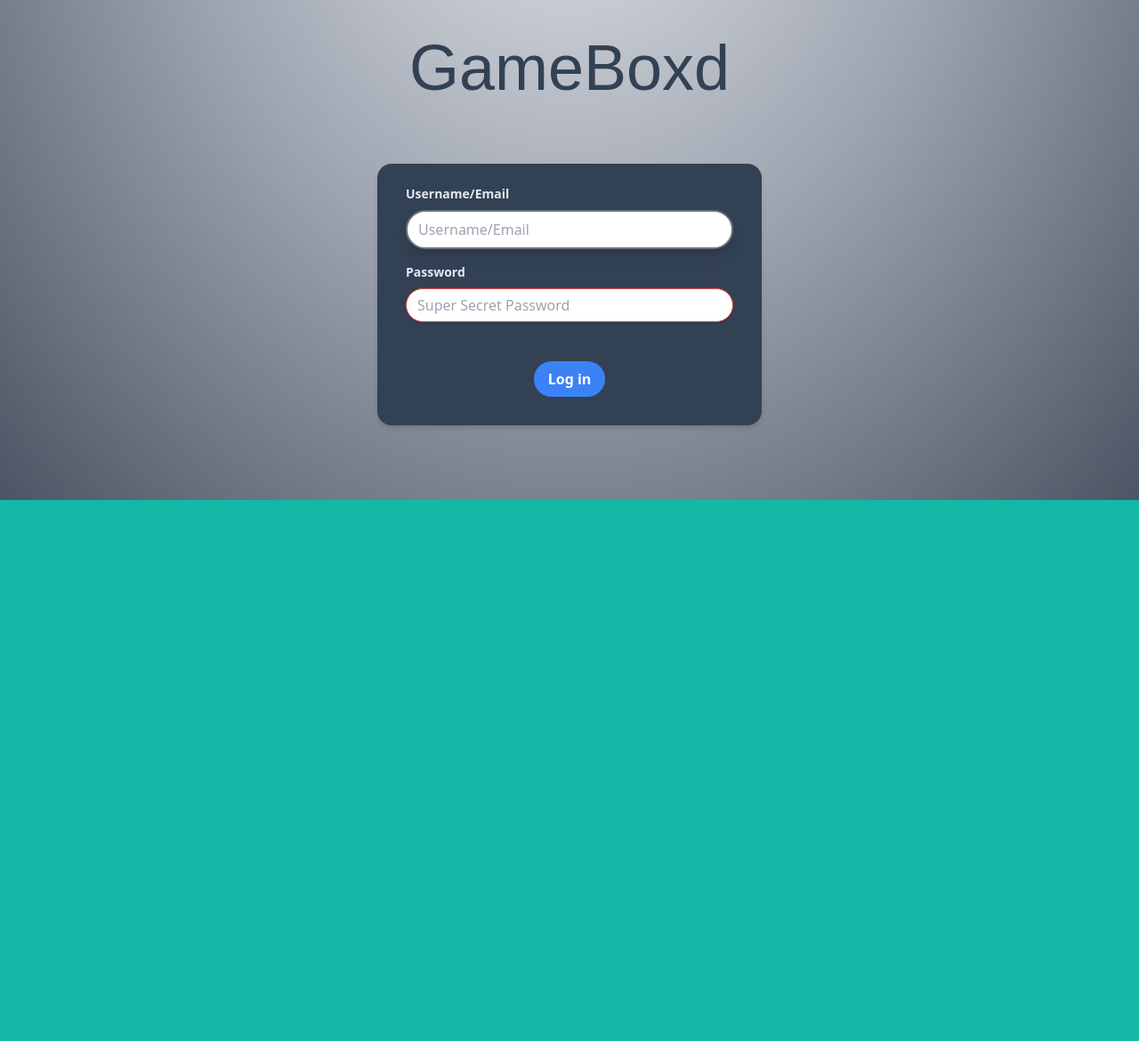
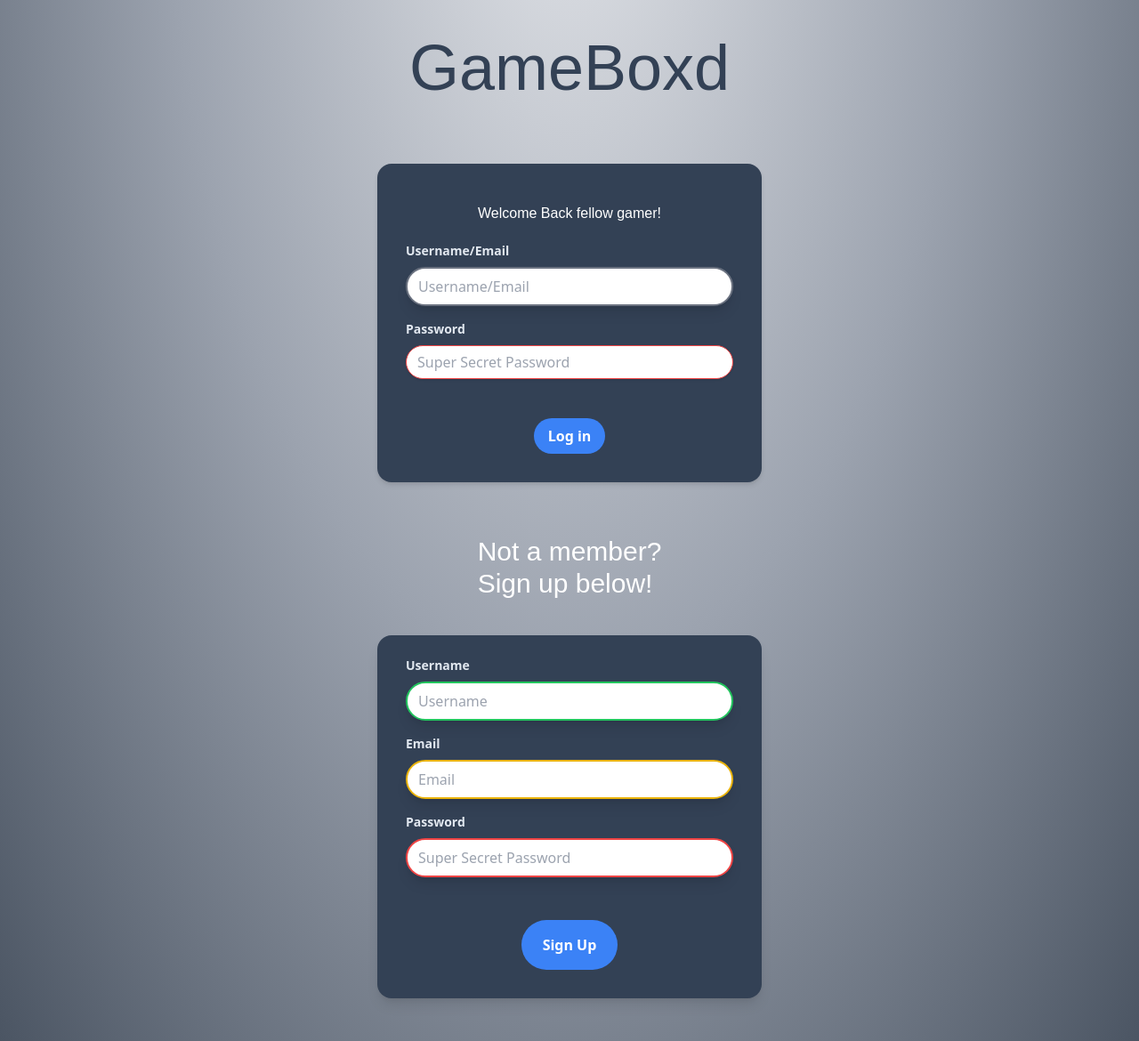
Before and after one commit to WesleyLere/Gameboxd, a Node server app: template views/login.handlebars in a window 1280 px wide. Shown: the part 238-1408 px from the top of the page at 89% size. Before the commit the page ends 800 px from the top, so only its background shows below. Run offline with Node 20, Linux system fonts and the light colour scheme; the template is opened without the code that fills it, so the values that code supplies are empty; some libraries are stand-ins or nearby versions; some web fonts are replaced.

Commit message:
added sign up form on login page

```diff
--- a/public/css/styles.css
+++ b/public/css/styles.css
@@ -40,6 +40,11 @@ img {
     height: 480px;
 }
 
+p{
+    font-family: industry-inc-base, sans-serif;
+    font-weight: 400;
+    font-style: normal;
+}
 ::selection {
     background: #ffbb00; /* WebKit/Blink Browsers */
   }
--- a/views/gameReview.handlebars
+++ b/views/gameReview.handlebars
@@ -45,7 +45,7 @@
                   <input class="" type="radio" id="star2" name="rate" value="2">
                   <label class="" for="star2" title="text">2 stars</label>
                   <input class="" type="radio" id="star1" name="rate" value="1">
-                  <label class="" for="star1" title="text">1 stars</label>
+                  <label class="" for="star1" title="text">1 star</label>
               </div>
           </div>
           <div class="flex items-center justify-center m-5 p-5 container flex-wrap mx-auto">
--- a/views/login.handlebars
+++ b/views/login.handlebars
@@ -3,10 +3,12 @@
       <h1 class="text-7xl p-5 m-5 text-slate-700" id="heading">GameBoxd</h1>
     </div>
 
+
 <div>
 <div class='w-full max-w-lg px-10 py-8 mx-auto'>
     <form class="bg-slate-700 shadow-md rounded-2xl px-8 pt-6 pb-8 mb-4">
         <div class="mb-4">
+          <h2 class="flex justify-center text-white p-5"> Welcome Back fellow gamer!</h2>
             <label class="block text-slate-200 text-sm font-bold mb-2" for="username">
                 Username/Email
             </label>
@@ -34,6 +36,41 @@
         </a>
 
     </form>
+    <div>
+      <p class="text-3xl text-white p-10 mt-5 flex justify-center items-center">Not a member? <br>Sign up below!</p>
+    </div>
+    <form class="bg-slate-700 shadow-lg rounded-2xl px-8 pt-6 pb-8 mb-4">
+    <div class="mb-4">
+      <label class="block text-slate-200 text-sm font-bold mb-2" for="username">
+        Username
+      </label>
+      <input
+        class="shadow-lg border-2 rounded-full w-full py-2 px-3 text-gray-700 border-green-500 focus:outline-none focus:shadow-outline"
+        id="username" type="text" placeholder="Username">
+    </div>
+    <div class="mb-4">
+      <label class="block text-slate-200 text-sm font-bold mb-2" for="username">
+        Email
+      </label>
+      <input
+        class="shadow-lg border-2 rounded-full w-full py-2 px-3 text-gray-700 border-yellow-500 focus:outline-none focus:shadow-outline"
+        id="username" type="text" placeholder="Email">
+    </div>
+    <div class="mb-4">
+      <label class="block text-slate-200 text-sm font-bold mb-2" for="password">
+        Password
+      </label>
+      <input
+        class="shadow-lg border-2 rounded-full w-full py-2 px-3 text-gray-700 border-red-500 focus:outline-none focus:shadow-outline"
+        id="password" type="password" placeholder="Super Secret Password">
+    </div>
+    <div class="flex items-center justify-center">
+      <button
+        class="bg-blue-500 hover:bg-blue-700 rounded-full text-white font-bold py-4 px-6 mt-8 rounded focus:outline-none focus:shadow-outline"
+        type="button">
+        Sign Up
+      </button>
+    </div>
+  </form>
 </div>
 </div>
-</div>
```
Also changed, not shown: testBuild.html (+83 -4 lines), views/profile.handlebars (+1 -9 lines). Lines whose indentation alone changed are shown as unchanged.
